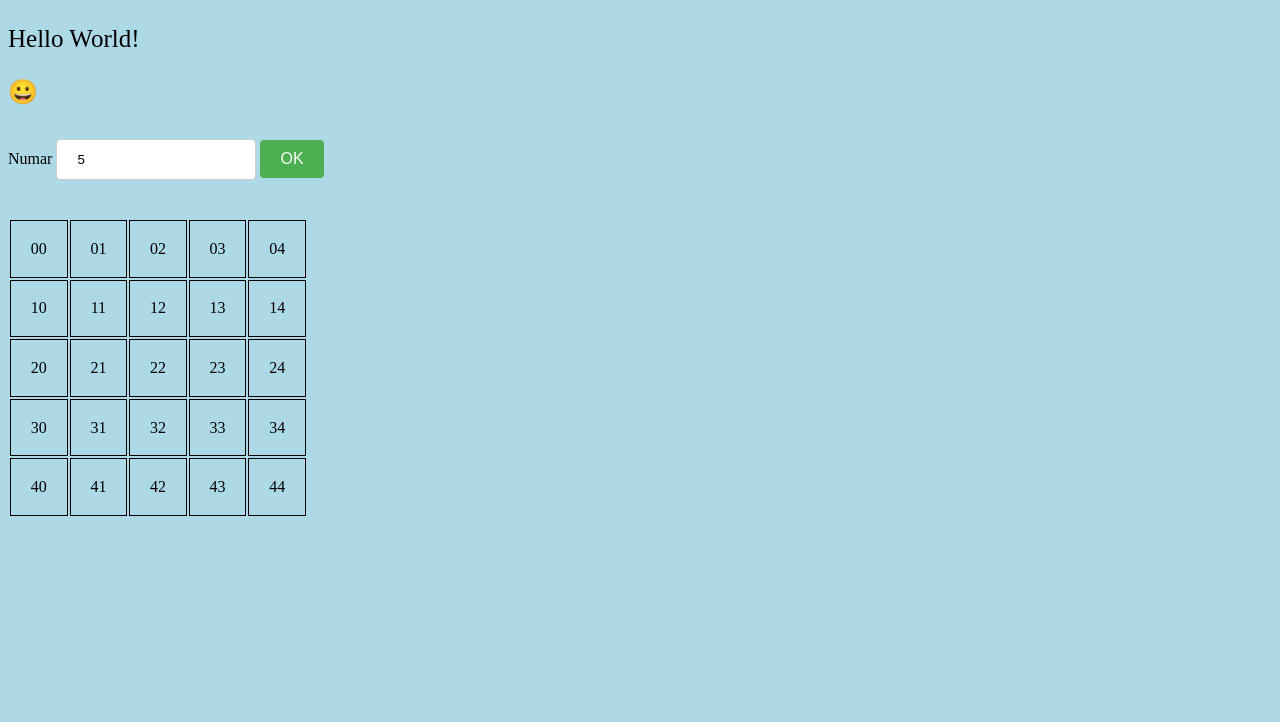
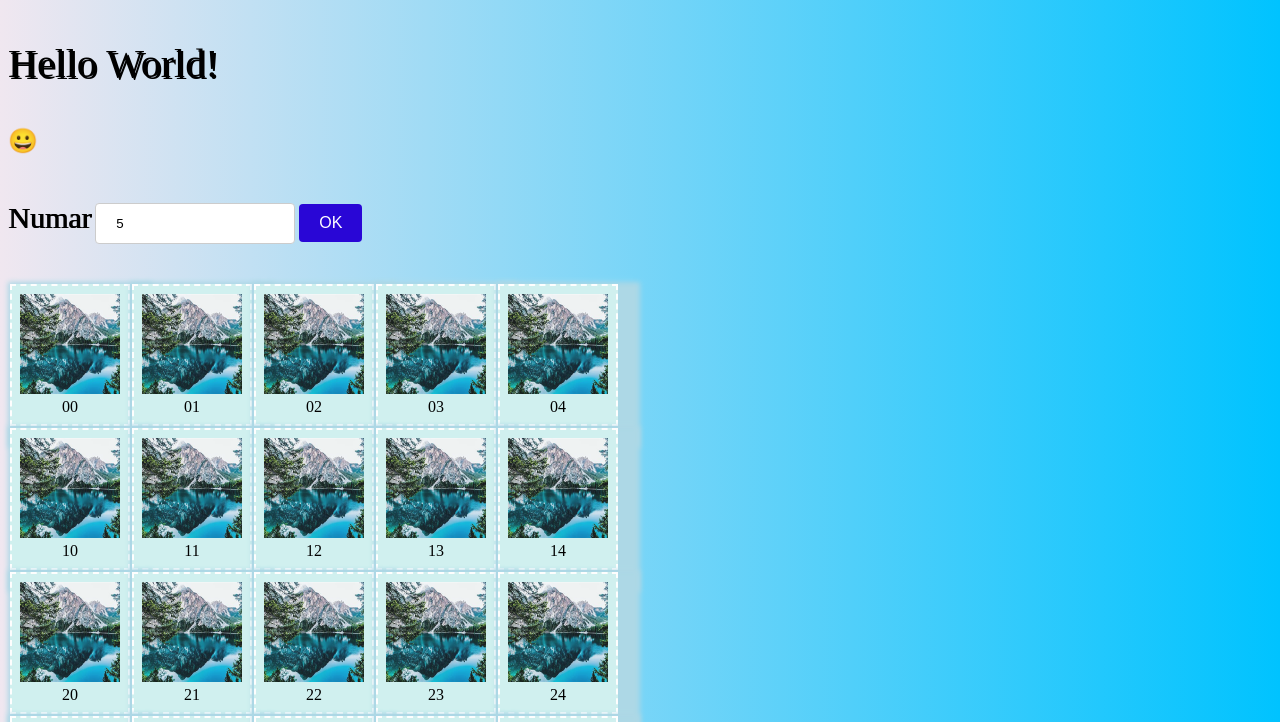
Before and after one commit to bcedra/web-memory-game-hpm, a plain HTML site: page index.html in a window 1280 px wide. Both pictures are taken after typing "5" into the empty fields and a click on the button "OK". Shown: the top 722 px of the page. Drawn offline with Linux system fonts and the light colour scheme.

Commit message:
cu imagini

```diff
--- a/index.css
+++ b/index.css
@@ -1,19 +1,20 @@
 p {
     color: black;
     text-align: left;
-    font-size: 25px;
+    font-size: 40px;
+    text-shadow: 2px 2px;
+}
+
+p2 {
+    color: black;
+    text-align: left;
+    font-size: 30px;
+    text-shadow: 1px 0px;
 }
 
 body{
-    background-color: lightblue;
+    background-image: linear-gradient(to left, rgb(0, 195, 255) , rgb(240, 231, 240));
 
-}
-
-p.rectangle{
-    width : 100%;
-    height : 100%;
-    background-color: aqua;
-    opacity: 0.5;
 }
 
 #sizee{
@@ -32,6 +33,12 @@ table{
     height: 300px;
 }
 
+img{
+    width : 100px;
+    height : 100px;
+    opacity : 0.9;
+}
+
 
 input[type=number], select {
     width: 200px;
@@ -44,16 +51,27 @@ input[type=number], select {
   }
 
 td {
-    border: 1px solid black;
+    background-color: rgb(208, 240, 239);
+    border: 2px solid rgb(254, 254, 254);
+    border-style: dashed;
     padding: 8px;
     text-align: center;
+    box-shadow: 10px 10px 5px 12px lightblue;
   }
 
-  button {
+td:hover{
+    opacity: 0.4;
+}
+
+button {
     padding: 10px 20px;
     font-size: 16px;
-    background-color: #4CAF50;
+    background-color: #2906d6;
     color: white;
     border: none;
     border-radius: 4px;
     }
+
+button:hover{
+    background-color: #2f2b4b;
+}
--- a/index.html
+++ b/index.html
@@ -15,7 +15,7 @@
 
     <p class = "rectangle"></p>
     <form myForm>
-        <label for="inputNb">Numar</label>
+        <p2><label for="inputNb">Numar</label></p2>
         <input type="number" id="nb" name="Input" placeholder="Dati un nr. <= 5" max="5" min="0">
         <button onclick="createTable()">OK</button>
 
--- a/index.js
+++ b/index.js
@@ -1,8 +1,25 @@
+
 
  var tableData = [];
 
+ ImageArray = new Array();
+   image[0] = 'Images/1.jpeg';
+   image[1] = 'Images/2.jpeg';
+   image[2] = 'Images/3.jpeg';
+   image[3] = 'Images/4.jpeg';
+   image[4] = 'Images/5.jpeg';
+
+
+var imgAr = ["Images/1.jpeg", "Images/2.jpeg", "Images/3.jpeg", "Images/4.jpeg", "Images/5.jpeg"];
+     function imgRandom(imgArr) {
+        return imgArr[Math.floor(Math.random() * imgArr.length)];
+    }
+
+
 function createTable(){
+
     var table = document.getElementById("myTable");
+
     event.preventDefault();
     var sizeInput = document.getElementById("nb");
     var sizee = parseInt(sizeInput.value);
@@ -15,6 +32,19 @@ function createTable(){
           var cell = document.createElement("td");
           const textnoder = document.createTextNode(i);
           const textnodec = document.createTextNode(j);
+
+          var img = document.createElement('img');
+          img.src = "Images/1.jpeg";
+
+        //   var rand = ImageArray[Math.floor(Math.random() * ImageArray.length)];
+        //   var img = new Image();
+        //   img.src = rand;
+
+
+          img.setAttribute("width", "100");
+          img.setAttribute("height", "100");
+          cell.appendChild(img);
+
           row.appendChild(cell);
           cell.append(textnoder);
           cell.append(textnodec);
@@ -22,4 +52,5 @@ function createTable(){
         table.appendChild(row);
         tableData.push(rowData);
       }
+
 }
```
Also changed, not shown: Images/1.jpeg (added), Images/2.jpeg (added), Images/3.jpeg (added), Images/4.jpeg (added), Images/5.jpeg (added).
